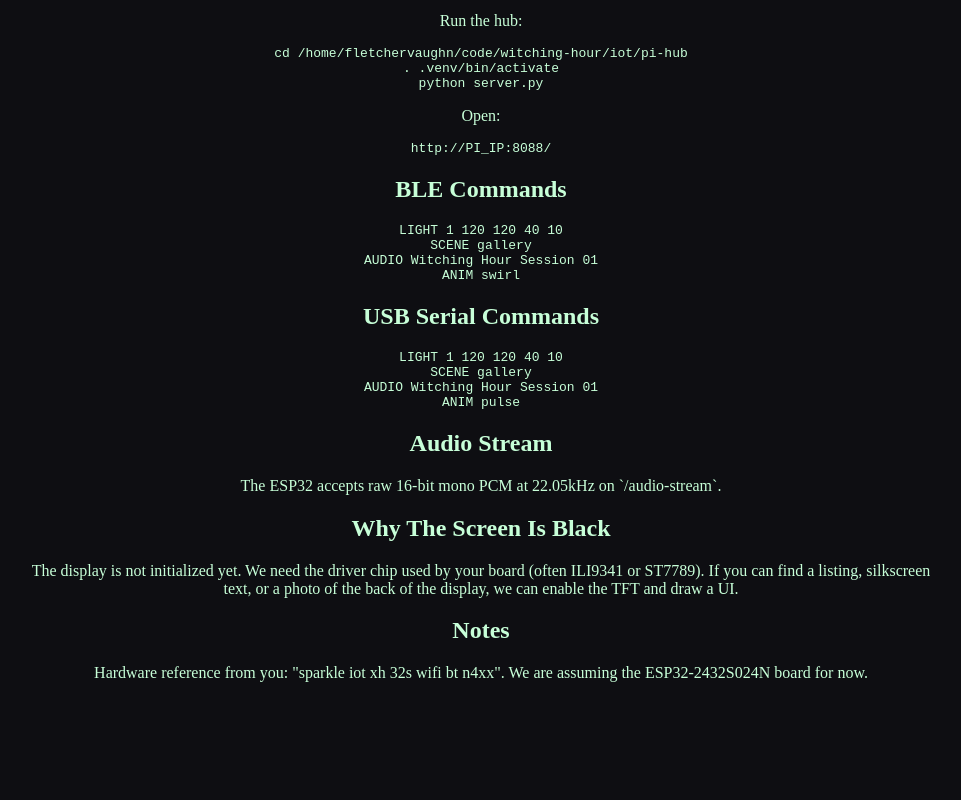
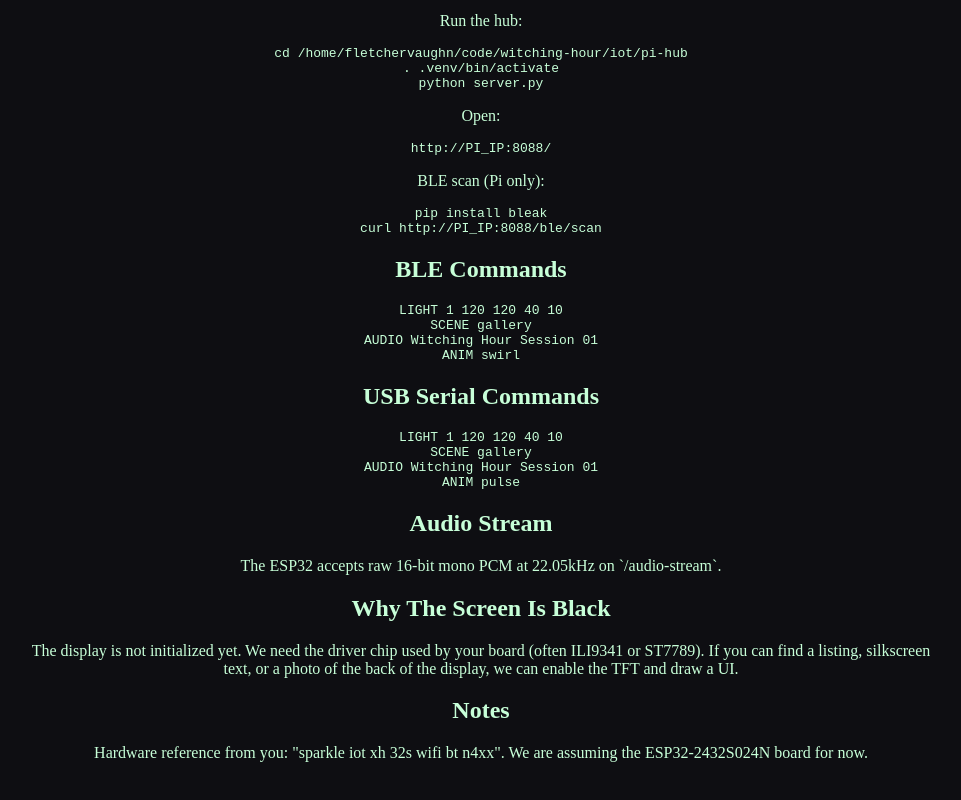
Before and after one commit to witchinghourartcollective/witchinghourmac, a Next.js app: page /esp32 in a window 1280 px wide. Shown: the part 742-1542 px from the top of the page, without its empty margins (159-1120 px from the left). Before the commit the page ends 1496 px from the top, so only its background shows below. Built offline with nearby package versions, Linux system fonts and the light colour scheme.

Commit message:
Update ESP32 docs with hub UI and BLE scan

```diff
--- a/src/app/esp32/page.tsx
+++ b/src/app/esp32/page.tsx
@@ -50,6 +50,11 @@ python server.py`}</code>
       <pre>
         <code>{`http://PI_IP:8088/`}</code>
       </pre>
+      <p>BLE scan (Pi only):</p>
+      <pre>
+        <code>{`pip install bleak
+curl http://PI_IP:8088/ble/scan`}</code>
+      </pre>
 
       <h2>BLE Commands</h2>
       <pre>
```
